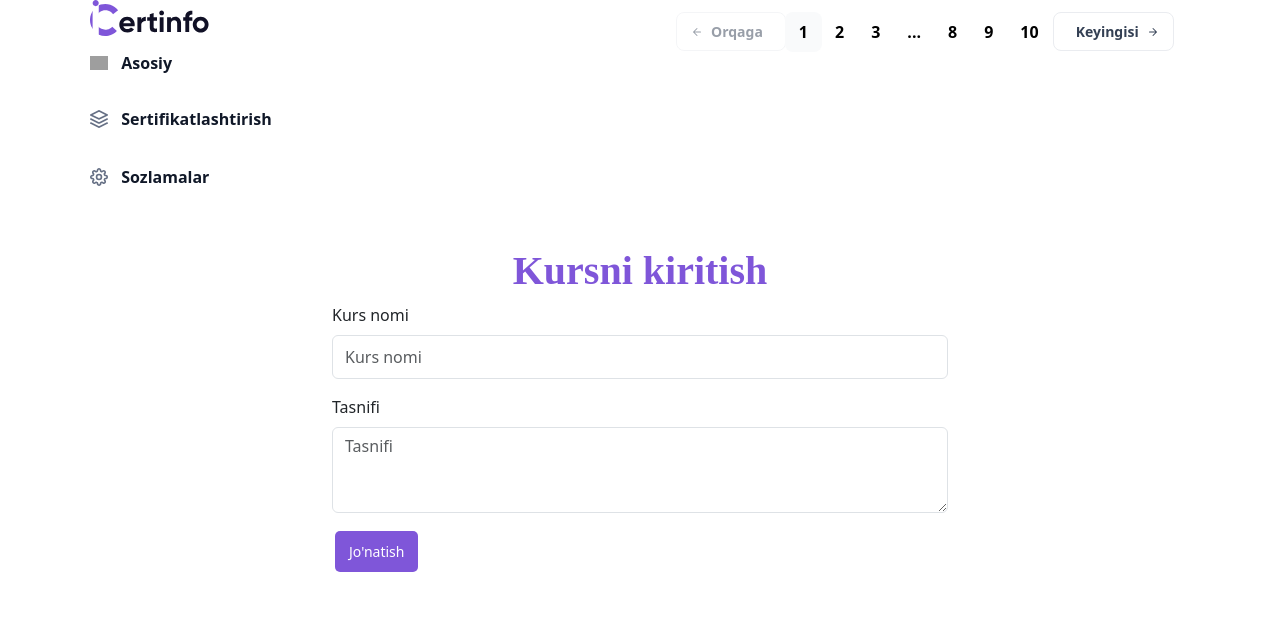
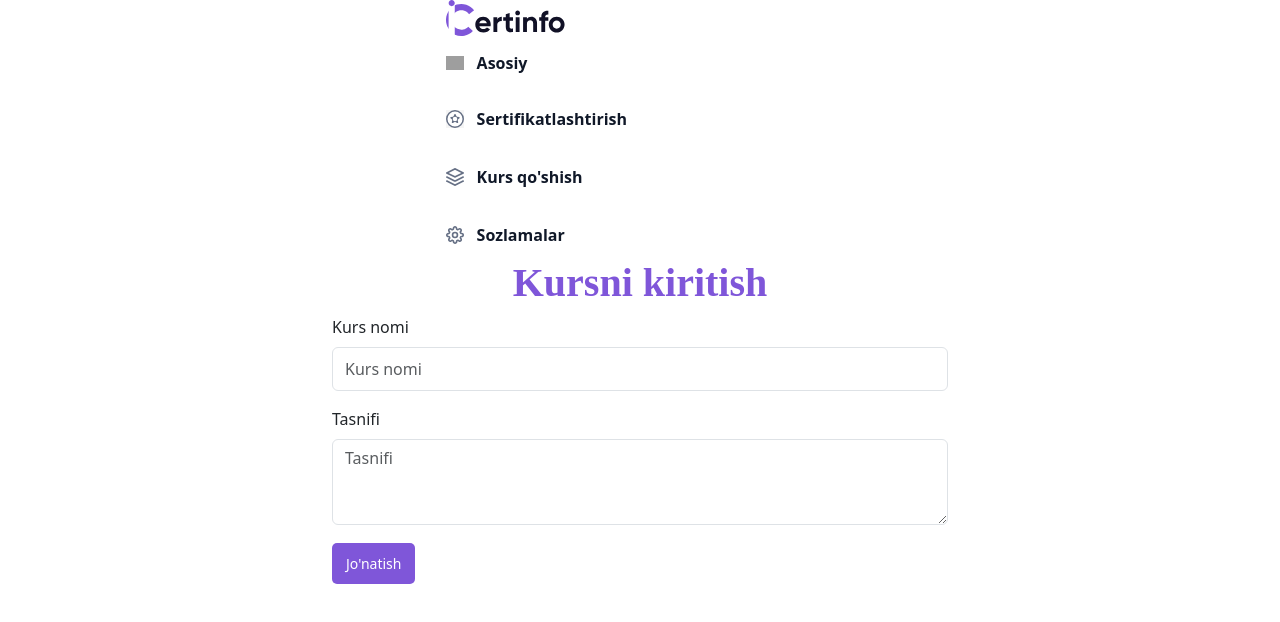
Before and after one commit to HusniddinCodes/CertInfo-front, a Vue app: page /create-course in a window 1280 px wide. Shown: the top 622 px of the page. Built offline with nearby package versions, Linux system fonts and the light colour scheme; grey boxes are pictures that could not be loaded.

Commit message:
Bind (coursePage to course.js)

```diff
--- a/src/App.vue
+++ b/src/App.vue
@@ -1,13 +1,11 @@
-<script setup>
-import Sidebar from "@/components/Sidebar.vue";
-import Pagination from "@/components/Pagination.vue";
-import CoursePage from "@/components/CoursePage.vue";
+<script>
+export default {
+    name: "App"
+}
 </script>
 
 <template>
-  <Sidebar/>
-  <Pagination/>
-  <CoursePage/>
+    <RouterView/>
 </template>
 
 <style scoped>
--- a/src/components/CoursePage.vue
+++ /dev/null
@@ -1,52 +0,0 @@
-<script>
-export default {
-  name: "CoursePage"
-}
-</script>
-
-<template>
-  <div class="container">
-    <div class="row mt-5">
-      <div class="col-12 col-sm-8 col-lg-6 col-xl-6 position-absolute top-50 start-50 translate-middle">
-        <form>
-          <h1>Kursni kiritish</h1>
-          <div class="mb-3">
-            <label for="exampleInputEmail1" class="form-label">Kurs nomi</label>
-            <input placeholder="Kurs nomi" type="email" class="form-control" id="exampleInputEmail1"
-                   aria-describedby="emailHelp">
-          </div>
-          <div class="mb-3">
-            <label for="exampleFormControlTextarea1" class="form-label">Tasnifi</label>
-            <textarea class="form-control" id="exampleFormControlTextarea1" placeholder="Tasnifi" rows="3"></textarea>
-          </div>
-          <a href=""><span class="button">Jo'natish</span></a>
-        </form>
-      </div>
-    </div>
-  </div>
-
-</template>
-
-<style scoped>
-.container span {
-  position: absolute;
-  background: #7F56D9;
-  border: 0;
-  margin-top: 2px;
-  color: white;
-  border-radius: 5px;
-  padding: 10px 14px;
-  font-size: 14px;
-}
-
-input {
-  height: 44px;
-}
-
-h1 {
-  color: #7F56D9;
-  font-family: comfortaa;
-  text-align: center;
-  font-weight: bold;
-}
-</style>
--- a/src/components/Sidebar.vue
+++ b/src/components/Sidebar.vue
@@ -13,8 +13,12 @@ import LogoComponent from "@/components/LogoComponent.vue";
                 <router-link to="#">Asosiy</router-link>
             </div>
             <div class="menu">
-                <img class="icon" alt="" src="../assets/images/papers.svg">
+                <img class="icon" alt="" src="@/assets/images/Untitled.svg">
                 <router-link to="/createCertificate">Sertifikatlashtirish</router-link>
+            </div>
+            <div class="menu">
+                <img class="icon" alt="" src="@/assets/images/papers.svg">
+                <router-link to="/create-course">Kurs qo'shish</router-link>
             </div>
             <div class="menu">
                 <img class="icon" alt="" src="@/assets/images/settings.svg">
--- /dev/null
+++ b/src/pages/CoursePage.vue
@@ -0,0 +1,82 @@
+<script>
+import {mapActions,} from "vuex";
+import Sidebar from "@/components/Sidebar.vue";
+
+export default {
+    components: {Sidebar},
+    methods: {
+        ...mapActions (['pushCourse']),
+        create() {
+            this.pushCourse(this.form)
+        }
+    },
+    data() {
+        return {
+            form: {
+                name: '',
+                description: ''
+            }
+        }
+    }
+}
+</script>
+
+<template>
+    <Sidebar/>
+    <div class="container">
+        <div class="row mt-5">
+            <div class="col-12 col-sm-8 col-lg-6 col-xl-6 position-absolute top-50 start-50 translate-middle">
+                <form  @submit.prevent="create">
+                    <h1>Kursni kiritish</h1>
+                    <div class="mb-3">
+                        <label for="exampleInputEmail1" class="form-label">Kurs nomi</label>
+                        <input
+                            placeholder="Kurs nomi"
+                            type="text"
+                            class="form-control"
+                            id="exampleInputEmail1"
+                            aria-describedby="emailHelp"
+                            v-model="form.name"
+                        >
+                    </div>
+                    <div class="mb-3">
+                    <label for="exampleFormControlTextarea1" class="form-label">Tasnifi</label>
+                    <textarea
+                        class="form-control"
+                        id="exampleFormControlTextarea1"
+                        placeholder="Tasnifi"
+                        rows="3"
+                        v-model="form.description"
+                    >
+                    </textarea>
+                    </div>
+                    <button type="submit" class="button">Jo'natish</button>
+                </form>
+            </div>
+        </div>
+    </div>
+</template>
+
+<style scoped>
+.container button {
+  position: absolute;
+  background: #7F56D9;
+  border: 0;
+  margin-top: 2px;
+  color: white;
+  border-radius: 5px;
+  padding: 10px 14px;
+  font-size: 14px;
+}
+
+input {
+  height: 44px;
+}
+
+h1 {
+  color: #7F56D9;
+  font-family: comfortaa;
+  text-align: center;
+  font-weight: bold;
+}
+</style>
--- a/src/router/router.js
+++ b/src/router/router.js
@@ -3,9 +3,12 @@ import { createRouter, createWebHistory } from 'vue-router'
 const routes = [
   {
     path:'/createCertificate',
-    name:'createCertificate',
     component:import('@/pages/createCertificatePage.vue')
-  }
+  },
+  {
+    path:'/create-course',
+    component: () => import('@/pages/CoursePage.vue')
+  },
 ]
 
 export default createRouter({
--- a/src/vuex/store.js
+++ b/src/vuex/store.js
@@ -10,6 +10,5 @@ export default createStore({
         course,
         user,
         person
-
     }
 })
```
Also changed, not shown: src/assets/images/Untitled.svg (added), 1 other file (tests, documents, lock files or other folders).
